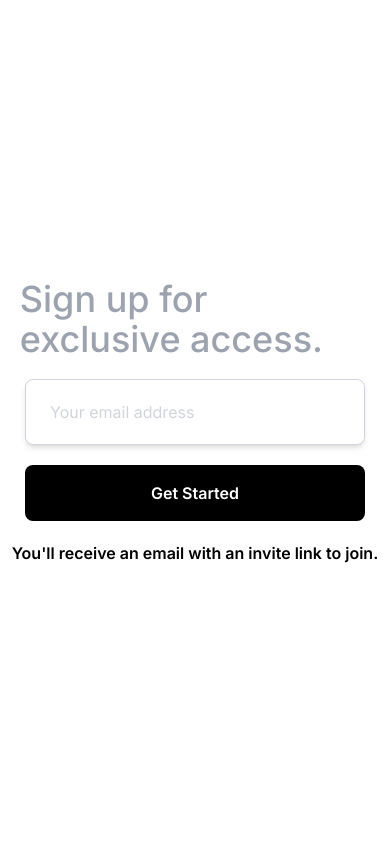
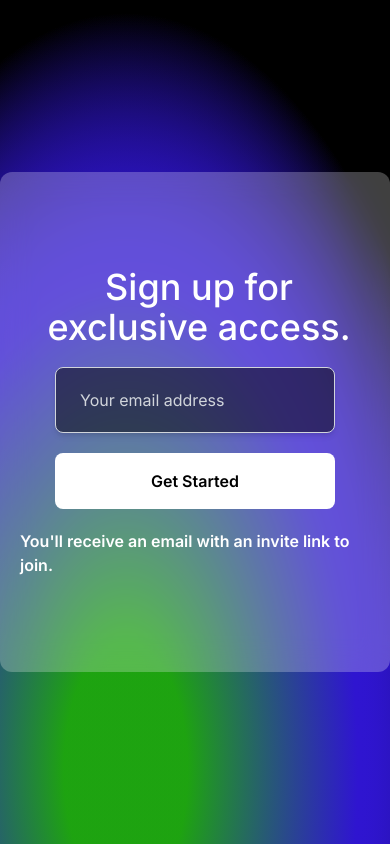
Before and after one commit to riyavishwakarma13/loch, a React (Vite) app: page / in a window 390 px wide. Built offline with nearby package versions, Linux system fonts and the light colour scheme.

Commit message:
mobile version done

```diff
--- a/src/App.tsx
+++ b/src/App.tsx
@@ -13,8 +13,8 @@ function App() {
           <Three />
         </div>
       </div>
-      <div className="flex-1 xl:flex-[0.3]  bg-white">
-        <div className="w-full flex items-center h-[100dvh] justify-center bg-white xl:w-[640px] ">
+      <div className="flex-1 xl:flex-[0.3]">
+        <div className="w-full flex items-center h-[100dvh] justify-center mobile-screen bg-white xl:w-[640px] ">
           <SignUp />
         </div>
       </div>
--- a/src/components/Section/2.tsx
+++ b/src/components/Section/2.tsx
@@ -11,7 +11,7 @@ const Two = () => {
           portfolio are doing.
         </p>
       </div>
-      <div className="order-last">
+      <div>
         <img
           src="/assets/dashboard.png"
           alt="dashboard"
--- a/src/components/SignUp.tsx
+++ b/src/components/SignUp.tsx
@@ -17,13 +17,14 @@ const SignUp = () => {
   };
 
   return (
-    <div className="flex flex-col items-center justify-center gap-5">
+    <div>
+      <div className="hidden xl:flex flex-col items-center justify-center gap-5">
         <h1 className="font-medium pl-2 self-start text-4xl text-gray-400">
           Sign up for <br /> exclusive access.
         </h1>
         <form
           onSubmit={handleSubmit}
-        className="flex flex-col gap-5 w-full max-w-[340px]"
+          className="flex flex-col gap-5 w-[80%] xl:w-full  max-w-[340px]"
         >
           <input
             type="text"
@@ -41,6 +42,31 @@ const SignUp = () => {
           You&apos;ll receive an email with an invite link to join.
         </p>
       </div>
+      <div className="flex xl:hidden flex-col items-center bg-white backdrop-blur-lg p-5 rounded-xl w-full md:w-[500px] h-[500px] text-white bg-opacity-25 justify-center gap-5">
+        <h1 className="font-medium pl-2 text-center text-4xl ">
+          Sign up for exclusive access.
+        </h1>
+        <form
+          onSubmit={handleSubmit}
+          className="flex flex-col gap-5 w-[80%] xl:w-full  max-w-[340px]"
+        >
+          <input
+            type="text"
+            placeholder="Your email address"
+            value={email}
+            onChange={(event) => setEmail(event.target.value)}
+            className="border border-gray-300 py-5 px-6 rounded-lg shadow-md bg-black bg-opacity-50  placeholder:text-gray-300"
+          />
+          {errorMessage && <p className="text-red-200">{errorMessage}</p>}
+          <button className="bg-white  text-black font-semibold py-4 px-7 rounded-lg">
+            Get Started
+          </button>
+        </form>
+        <p className="font-semibold">
+          You&apos;ll receive an email with an invite link to join.
+        </p>
+      </div>
+    </div>
   );
 };
 
--- a/src/index.css
+++ b/src/index.css
@@ -13,7 +13,6 @@ body {
     rgba(0, 0, 0, 0) 100%
   );
   background-color: #000;
-  /* color: #e5e5e680; */
 }
 
 .scrollbar-none::-webkit-scrollbar {
@@ -24,9 +23,6 @@ body {
 .scrollbar-none {
   -ms-overflow-style: none; /* IE and Edge */
   scrollbar-width: none; /* Firefox */
-}
-
-@layer components {
 }
 
 .text-shadow {
@@ -64,3 +60,15 @@ body {
     rgba(0, 0, 0, 0) 100%
   );
 }
+
+@media screen and (max-width: 1280px) {
+  .mobile-screen {
+    background: radial-gradient(
+      92.19% 89.74% at 32.27% 91.27%,
+      rgba(31, 169, 17, 0.81) 17.21%,
+      #2f15d0 64.58%,
+      rgba(0, 0, 0, 0) 100%
+    );
+    background-repeat: no-repeat !important;
+  }
+}
```
Lines whose indentation alone changed are shown as unchanged.
